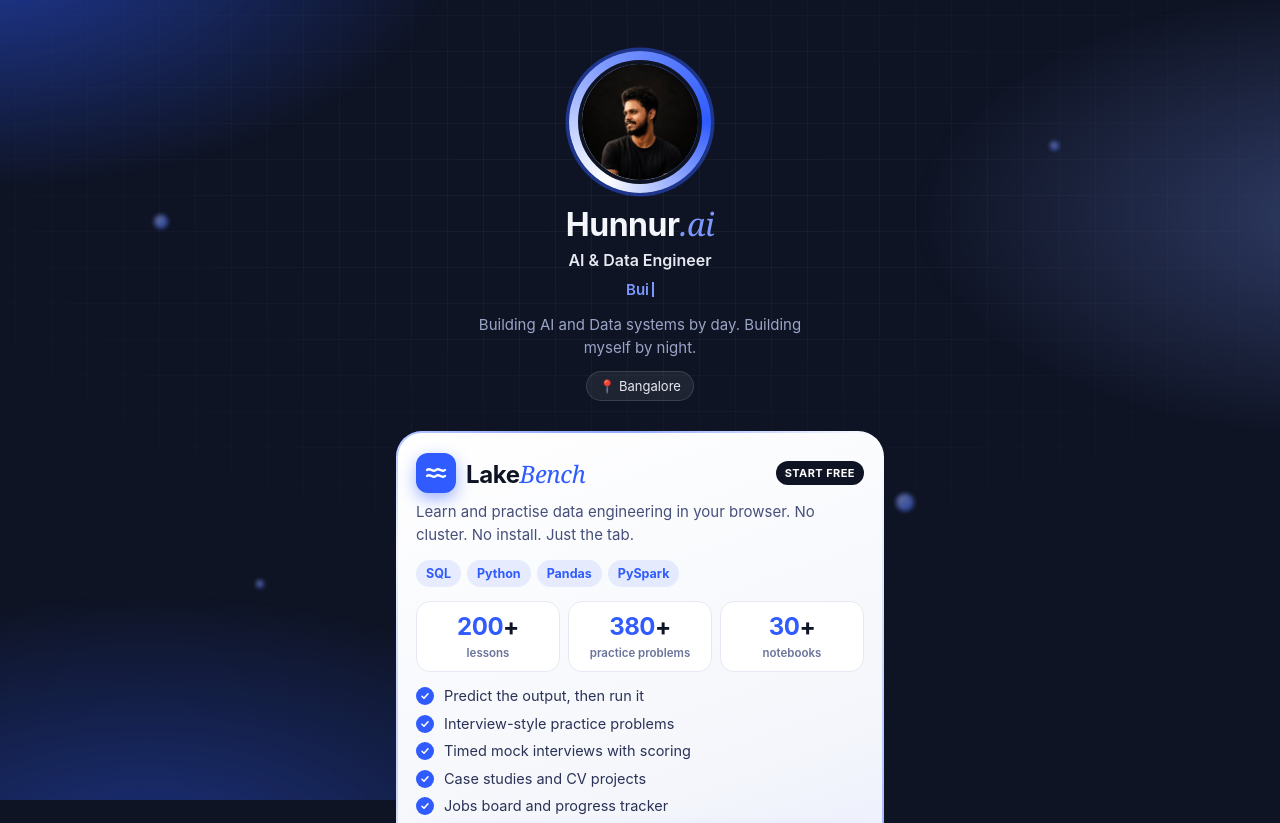
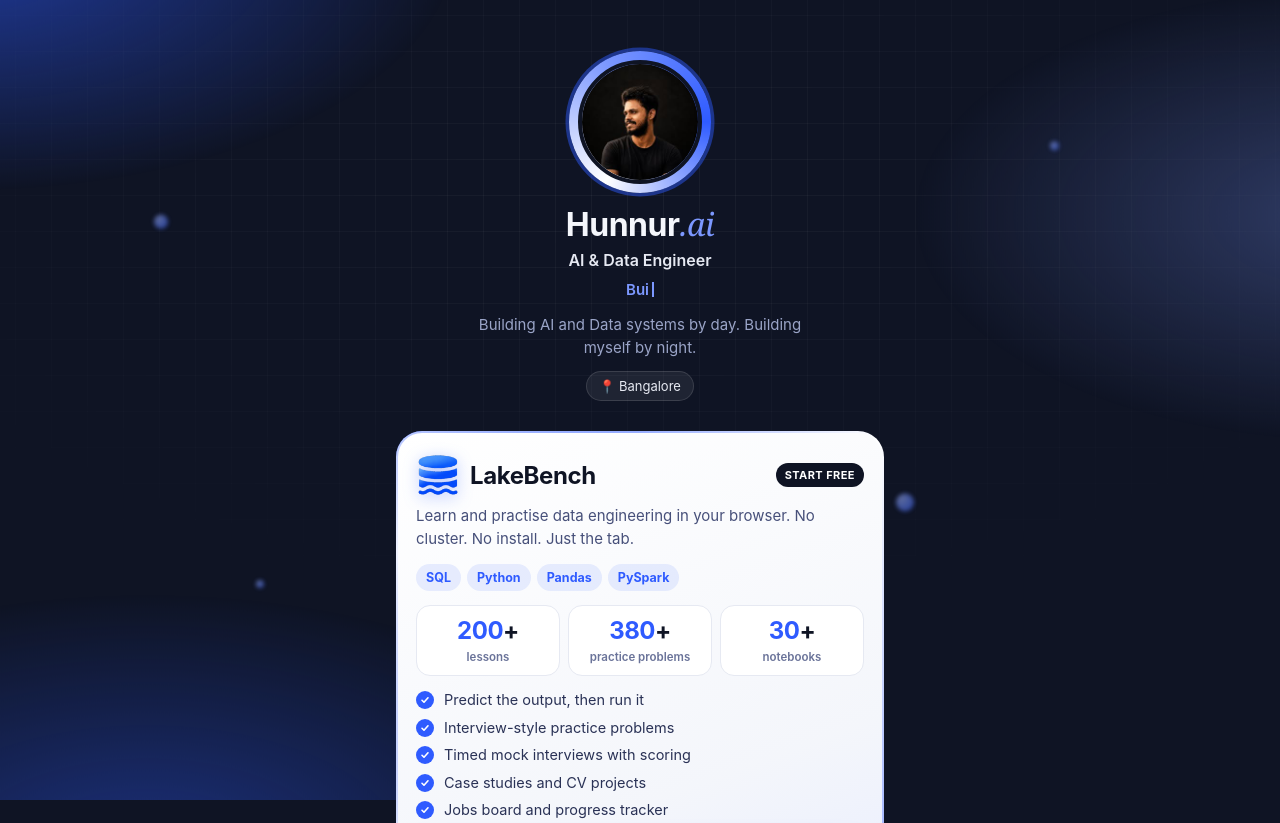
Before and after one commit to hunnurjirao/resources, a plain HTML site: page index.html in a window 1280 px wide. Shown: the top 823 px of the page. Drawn offline with Linux system fonts and the light colour scheme.

Commit message:
Use the real LakeBench logo

```diff
--- a/index.html
+++ b/index.html
@@ -83,9 +83,7 @@ h2::after{content:"";flex:1;height:1px;background:linear-gradient(90deg,rgba(255
   background:conic-gradient(from 0deg,transparent 0 70%,rgba(255,255,255,.9) 85%,transparent 100%);animation:spin 5s linear infinite}
 .lb-in{position:relative;border-radius:24px;background:linear-gradient(160deg,#fff 0%,var(--white) 60%,#e3e9ff 100%);color:var(--ink);padding:20px 18px 18px}
 .lb-top{display:flex;align-items:center;gap:10px;margin-bottom:8px}
-.logo{width:40px;height:40px;border-radius:12px;background:var(--blue);display:grid;place-items:center;flex:none;
-  box-shadow:0 6px 16px rgba(47,91,255,.45)}
-.logo svg{width:24px;height:24px}
+.logo{width:44px;height:44px;flex:none;object-fit:contain;filter:drop-shadow(0 4px 8px rgba(47,91,255,.35))}
 .lb h3{margin:0;font-size:24px;letter-spacing:-.4px}
 .lb h3 em{font-family:Georgia,serif;font-style:italic;color:var(--blue);font-weight:400}
 .badge{margin-left:auto;background:var(--ink);color:#fff;font-size:11px;font-weight:700;padding:5px 9px;border-radius:99px;letter-spacing:.04em}
@@ -196,9 +194,8 @@ fetch('links.json',{cache:'no-cache'}).then(r=>r.json()).then(d=>{
   // LakeBench
   const L=d.lakebench,box=$('lb'),inn=el('div','lb-in');
   const top=el('div','lb-top');
-  const logo=el('div','logo');
-  logo.innerHTML='<svg viewBox="0 0 24 24" fill="none" stroke="#fff" stroke-width="2.4" stroke-linecap="round"><path d="M3 9c3-3 6 3 9 0s6 3 9 0M3 15c3-3 6 3 9 0s6 3 9 0"/></svg>';
-  const h=el('h3');h.innerHTML='Lake<em>Bench</em>';
+  const logo=el('img','logo');logo.src='lb-logo.png';logo.alt='LakeBench logo';logo.width=44;logo.height=44;
+  const h=el('h3',null,'LakeBench');
   top.append(logo,h,el('span','badge','START FREE'));
   inn.append(top,el('p',null,L.pitch));
   const tags=el('div','tags');L.tags.forEach(t=>tags.append(el('span',null,t)));inn.append(tags);
```
Also changed, not shown: lb-logo.png (added).
